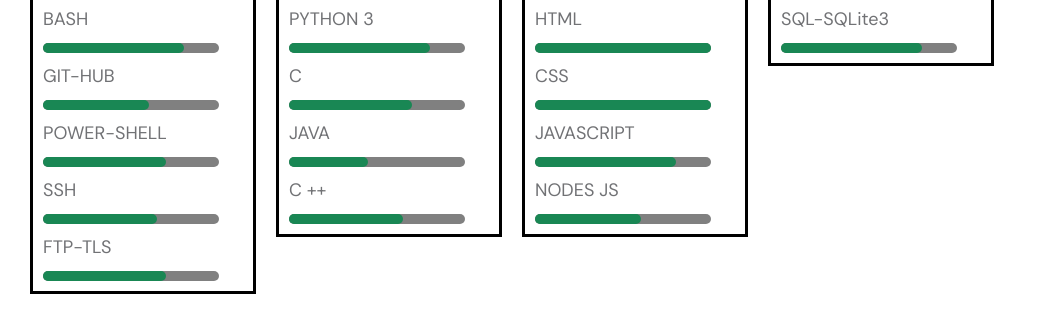
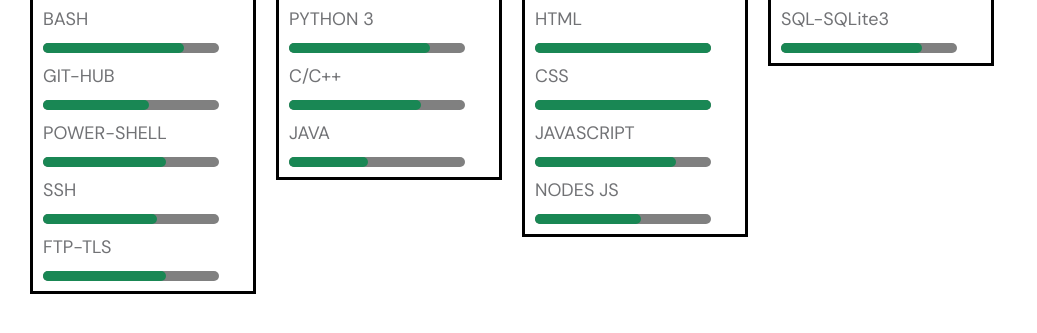
Before and after one commit to MathisDev/my_web_site, a plain HTML site: page skillsPage.html in a window 1280 px wide. Shown: the part 165-498 px from the top of the page, without its empty margins (0-1037 px from the left). Drawn offline with nearby package versions, Linux system fonts and the light colour scheme.

Commit message:
Rectification skills

```diff
--- a/skillsPage.html
+++ b/skillsPage.html
@@ -94,7 +94,7 @@
                     </div>
                 </div>
                 <div class="element">
-                    <p class="title">C</p>
+                    <p class="title">C/C++</p>
                     <div class="progressbar">
                         <div title="barre1" class="barre1">
                             <div id="mybarre1" class="mybarre22"></div>
@@ -106,14 +106,6 @@
                     <div class="progressbar">
                         <div title="barre1" class="barre1">
                             <div id="mybarre1" class="mybarre23"></div>
-                        </div>
-                    </div>
-                </div>
-                <div class="element">
-                    <p class="title">C ++</p>
-                    <div class="progressbar">
-                        <div title="barre1" class="barre1">
-                            <div id="mybarre1" class="mybarre24"></div>
                         </div>
                     </div>
                 </div>
--- a/skillspage/styleSkills.css
+++ b/skillspage/styleSkills.css
@@ -92,19 +92,13 @@ h4 {
     background-color:#198754;
 }
 .mybarre22 {
-    width: 70%;
+    width: 75%;
     height: 10px;
     border-radius: 20px;
     background-color: #198754;
 }
 .mybarre23 {
     width: 45%;
-    height: 10px;
-    border-radius: 20px;
-    background-color: #198754;
-}
-.mybarre24 {
-    width: 65%;
     height: 10px;
     border-radius: 20px;
     background-color: #198754;
```
